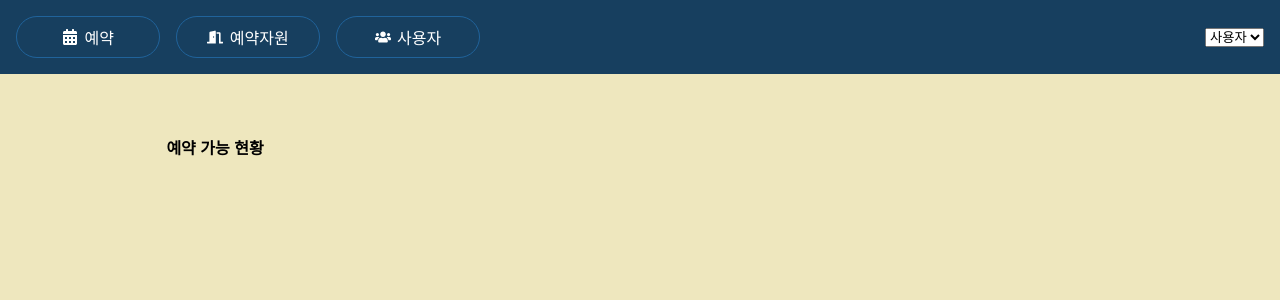
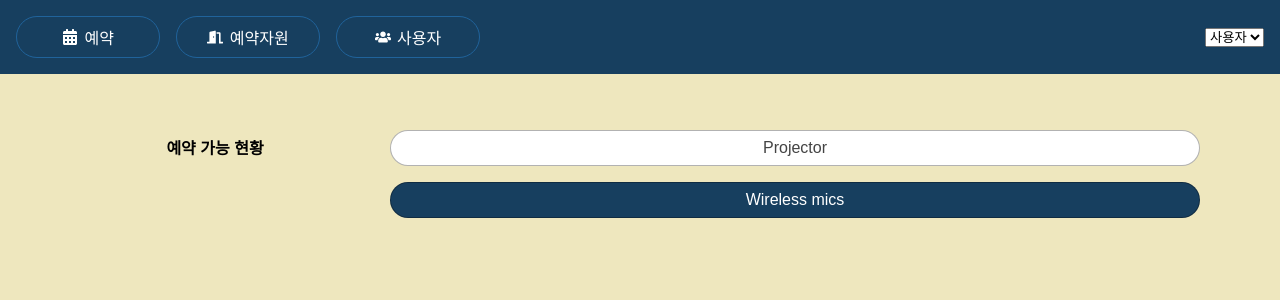
Before and after one commit to kimsohee-around/React-Demo, a React (Vite) app: page /bookables in a window 1280 px wide. Shown: the top 300 px of the page. Built offline with nearby package versions, Linux system fonts and the light colour scheme.

Commit message:
#3 그룹별 예약 자원 목록 UI 항목 클릭해도 selected 스타일이 바뀌지 않는다. bookableIndex 값이 바뀌었으나 UI 를 다시 렌더링하지 않았기 때문.

```diff
--- /dev/null
+++ b/src/component/Bookables/BookList.jsx
@@ -0,0 +1,29 @@
+import {bookables} from "../../static.json"
+
+function BookList(){
+    console.log("bookables",bookables)
+    const group ="Kit"
+    let bookableIndex = 1
+    const bookableGroup = bookables.filter(b =>(b.group ===group))
+
+    function changeBookable(selectIndex){
+        bookableIndex = selectIndex
+    }
+
+    return (
+        <ul className="items-list-nav">
+            {bookableGroup.map((b,i) => (
+                <li key={b.id}
+                   className={i=== bookableIndex? "selected":null}>
+                    <button className="btn"
+                            onClick={()=> changeBookable(i)}>
+                        {b.title}
+                    </button>
+
+                </li>
+            ))}
+        </ul>
+    )
+}
+
+export default BookList
--- a/src/component/Bookables/BookablePage.jsx
+++ b/src/component/Bookables/BookablePage.jsx
@@ -1,7 +1,10 @@
+import BookList from "./BookList.jsx";
+
 function BookablePage(){
     return(
         <main className="bookables-page">
             <h4>예약 가능 현황</h4>
+            <BookList/>
         </main>
     )
 }
```
